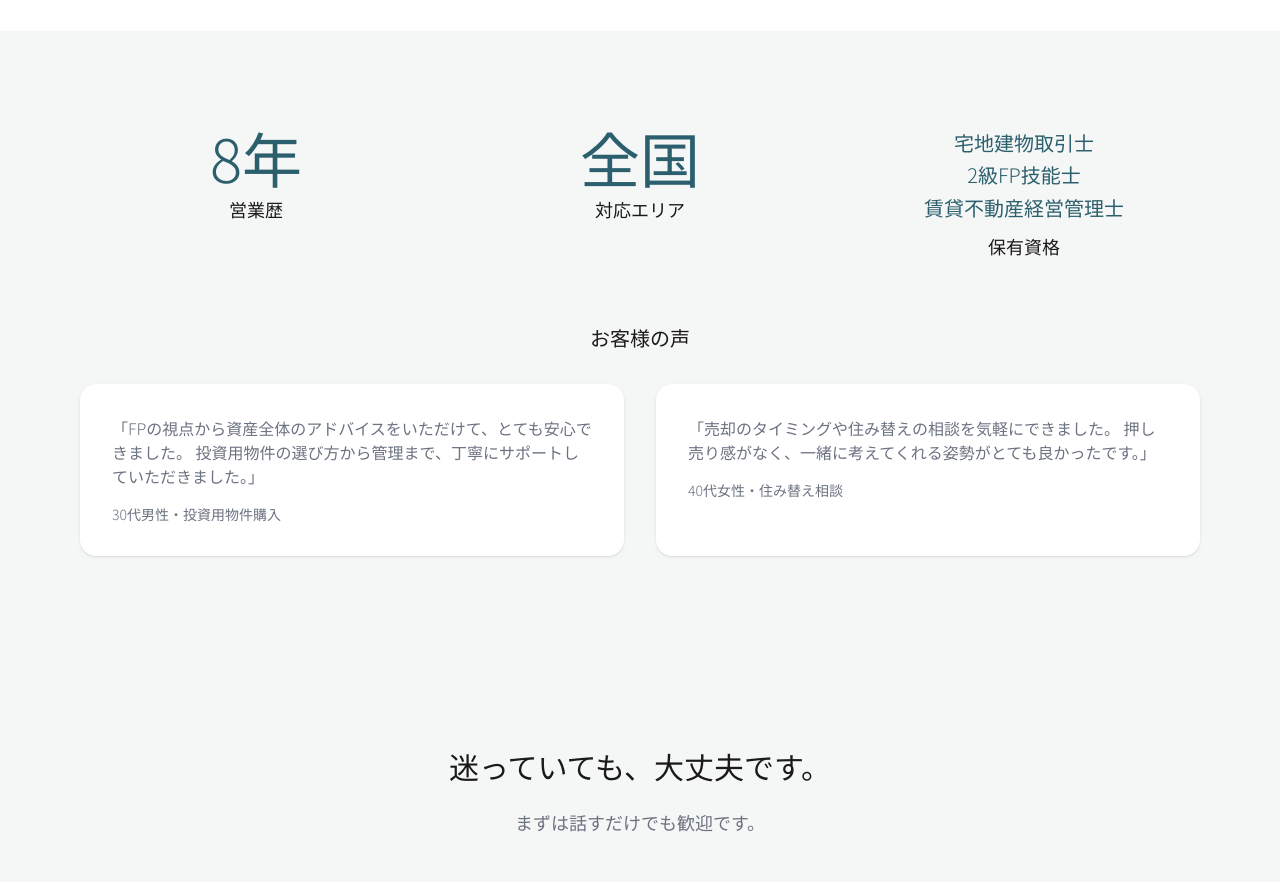
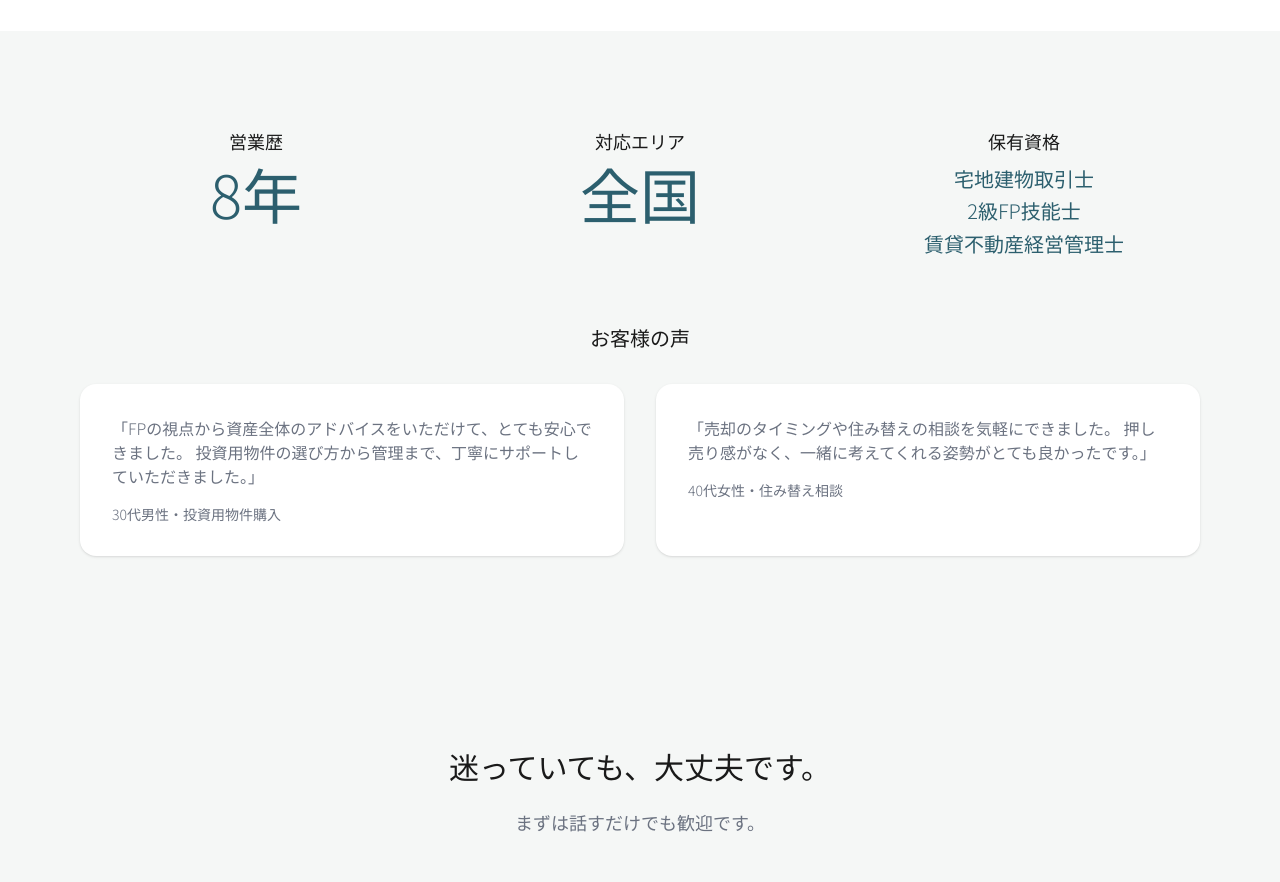
Before and after one commit to idsp0731-gif/onza-estate, a Next.js app: page / in a window 1280 px wide. Shown: the part 7560-8442 px from the top of the page. Built offline with nearby package versions, Linux system fonts and the light colour scheme; no server answers.

Commit message:
fix: 実績セクションのラベルを上・数値を下に変更

```diff
--- a/src/components/Achievements.tsx
+++ b/src/components/Achievements.tsx
@@ -4,20 +4,20 @@ export default function Achievements() {
       <div className="max-w-6xl mx-auto px-4">
         <div className="grid md:grid-cols-3 gap-8 mb-16">
           <div className="text-center">
-            <div className="text-4xl md:text-6xl font-light text-[#2C5F6E] mb-2">8年</div>
-            <p className="font-light text-lg">営業歴</p>
+            <p className="font-light text-lg mb-2">営業歴</p>
+            <div className="text-4xl md:text-6xl font-light text-[#2C5F6E]">8年</div>
           </div>
           <div className="text-center">
-            <div className="text-4xl md:text-6xl font-light text-[#2C5F6E] mb-2">全国</div>
-            <p className="font-light text-lg">対応エリア</p>
+            <p className="font-light text-lg mb-2">対応エリア</p>
+            <div className="text-4xl md:text-6xl font-light text-[#2C5F6E]">全国</div>
           </div>
           <div className="text-center">
-            <div className="text-lg md:text-xl font-light text-[#2C5F6E] mb-2 leading-relaxed">
+            <p className="font-light text-lg mb-2">保有資格</p>
+            <div className="text-lg md:text-xl font-light text-[#2C5F6E] leading-relaxed">
               宅地建物取引士<br />
               2級FP技能士<br />
               賃貸不動産経営管理士
             </div>
-            <p className="font-light text-lg">保有資格</p>
           </div>
         </div>
 
```
